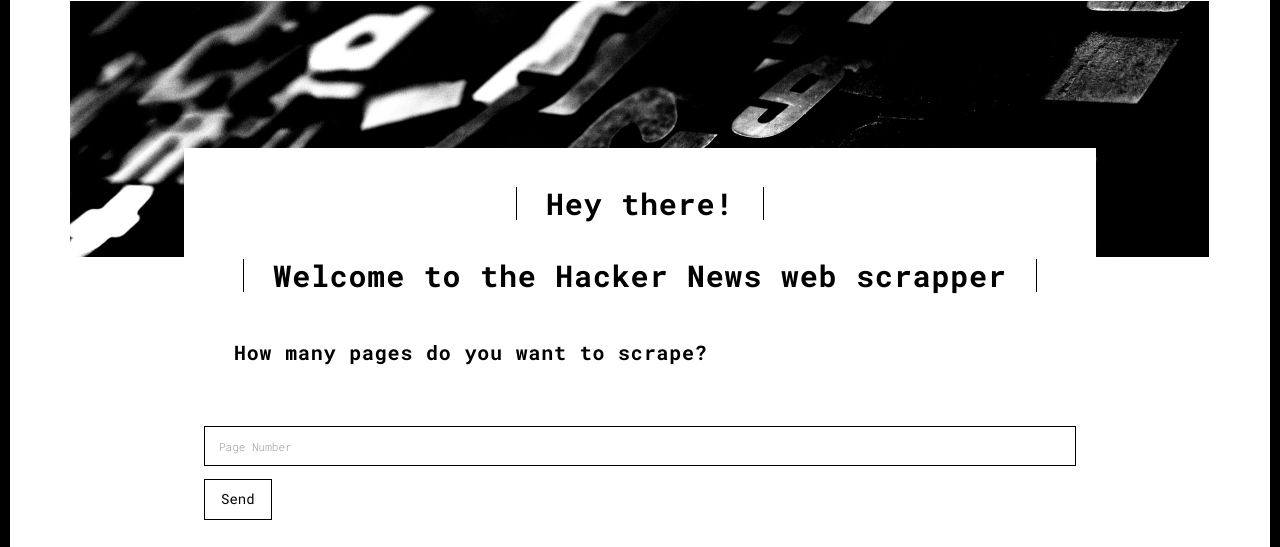
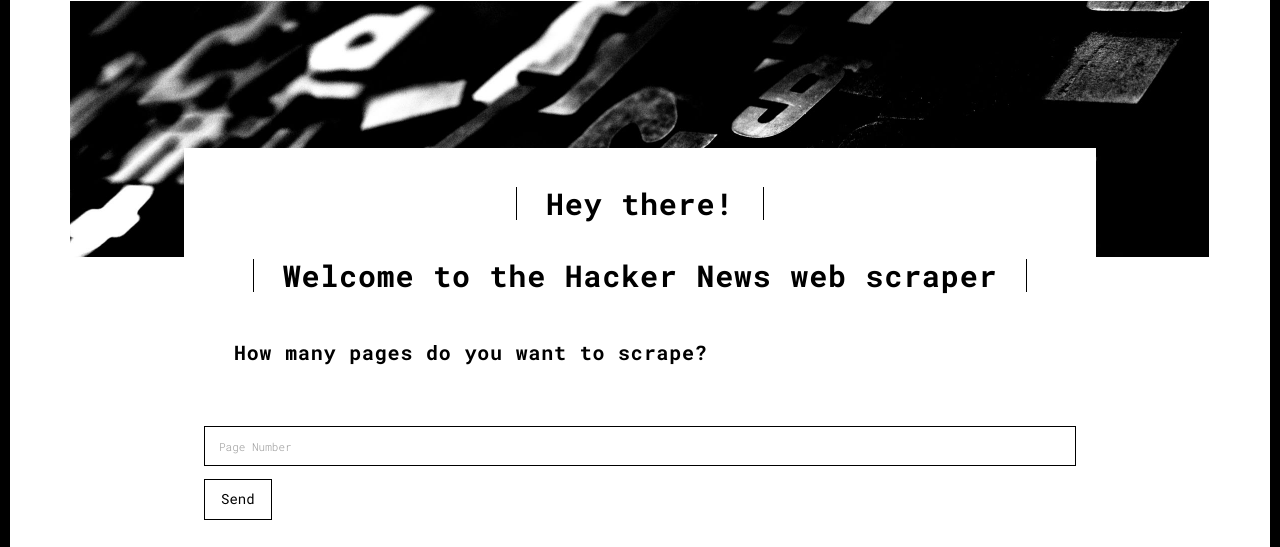
Before and after one commit to abhik-01/portfolio, a Flask app: page /webscraper.html in a window 1280 px wide. Shown: the part 90-637 px from the top of the page. Run offline with Flask 2, Linux system fonts and the light colour scheme; some libraries are stand-ins or nearby versions.

Commit message:
fixing naming conventions

```diff
--- a/server.py
+++ b/server.py
@@ -1,7 +1,7 @@
 from flask import Flask, render_template, request
 from pymongo import MongoClient
-import HN_Scrapping
-from HN_Scrapping import hn
+import HN_Scraping
+from HN_Scraping import hn
 
 app = Flask(__name__)
 
@@ -45,6 +45,6 @@ def submit_form():
 @app.route('/webscraper.html', methods=['POST'])
 def get_input():
     inp = request.form['input']
-    HN_Scrapping.import_links(inp)
-    result = HN_Scrapping.sorted_hn(hn_list=hn)
+    HN_Scraping.import_links(inp)
+    result = HN_Scraping.sorted_hn(hn_list=hn)
     return render_template('scrape.html', result=result)
--- a/templates/scrape.html
+++ b/templates/scrape.html
@@ -78,7 +78,7 @@
       <div class="row">
         <div class="col-xs-12">
           <div class="section-container-spacer text-center">
-            <h1 class="h2">HN Scrapper</h1>
+            <h1 class="h2">HN Scraper</h1>
           </div>
 
           <div class="row">
--- a/templates/webscraper.html
+++ b/templates/webscraper.html
@@ -14,7 +14,7 @@
   <link rel="apple-touch-icon" sizes="180x180" href="./static/assets/apple-icon-180x180.png">
   <link href="./static/assets/favicon.ico" rel="icon">
 
-  <title>Web Scrapper</title>
+  <title>Web Scraper</title>
 
 <link href="./static/main.3f6952e4.css" rel="stylesheet">
 
@@ -66,7 +66,7 @@
         <div class="card-container">
           <div class="text-center">
             <h1 class="h2">Hey there!</h1>
-            <h1 class="h2">Welcome to the Hacker News web scrapper</h1>
+            <h1 class="h2">Welcome to the Hacker News web scraper</h1>
           </div>
           <blockquote>
             <h1 class="h3"> How many pages do you want to scrape?</h1>
--- a/templates/works.html
+++ b/templates/works.html
@@ -71,8 +71,8 @@
                       </a>
                       <div class="card-container card-container-lg">
                         <h4>01</h4>
-                        <h3>Hacker News Web Scrapper</h3>
-                        <p>This is a web scrapper for Hacker News. It will only show the articles having points 100 or more</p>
+                        <h3>Hacker News Web Scraper</h3>
+                        <p>This is a web scraper for Hacker News. It will only show the articles having points 100 or more</p>
                         <a href="./webscraper.html" class="btn btn-default">Discover</a>
                       </div>
                     </div>
```
Also changed, not shown: HN_Scraping.py (renamed from HN_Scrapping.py), 1 other file.
